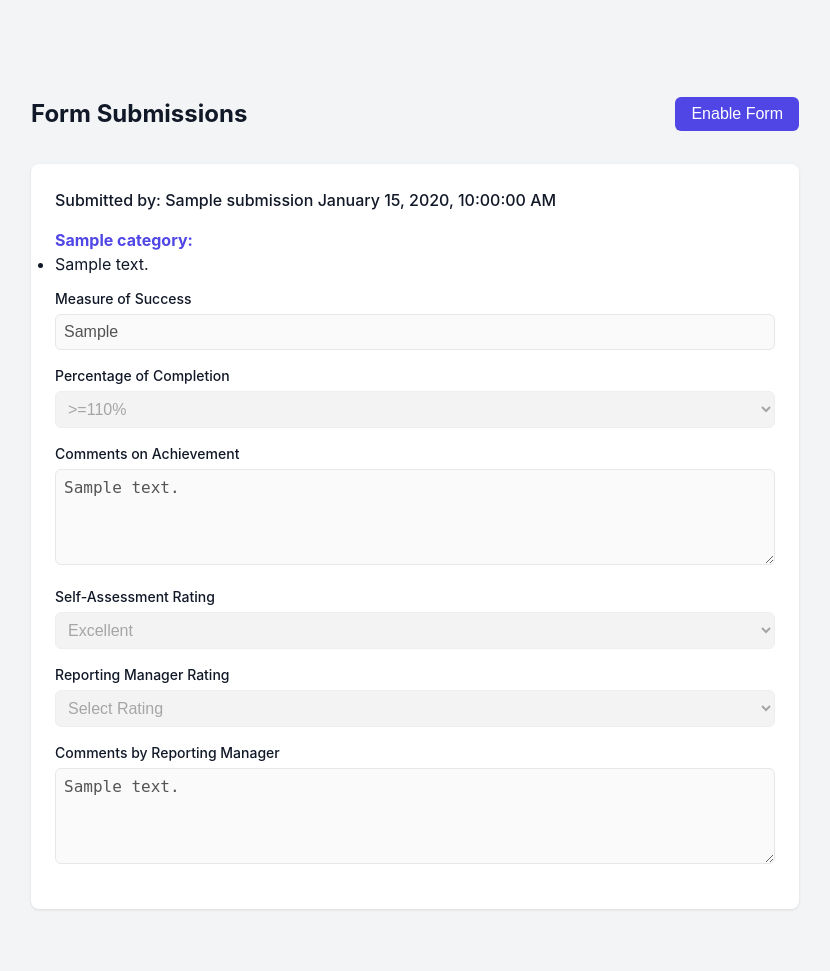
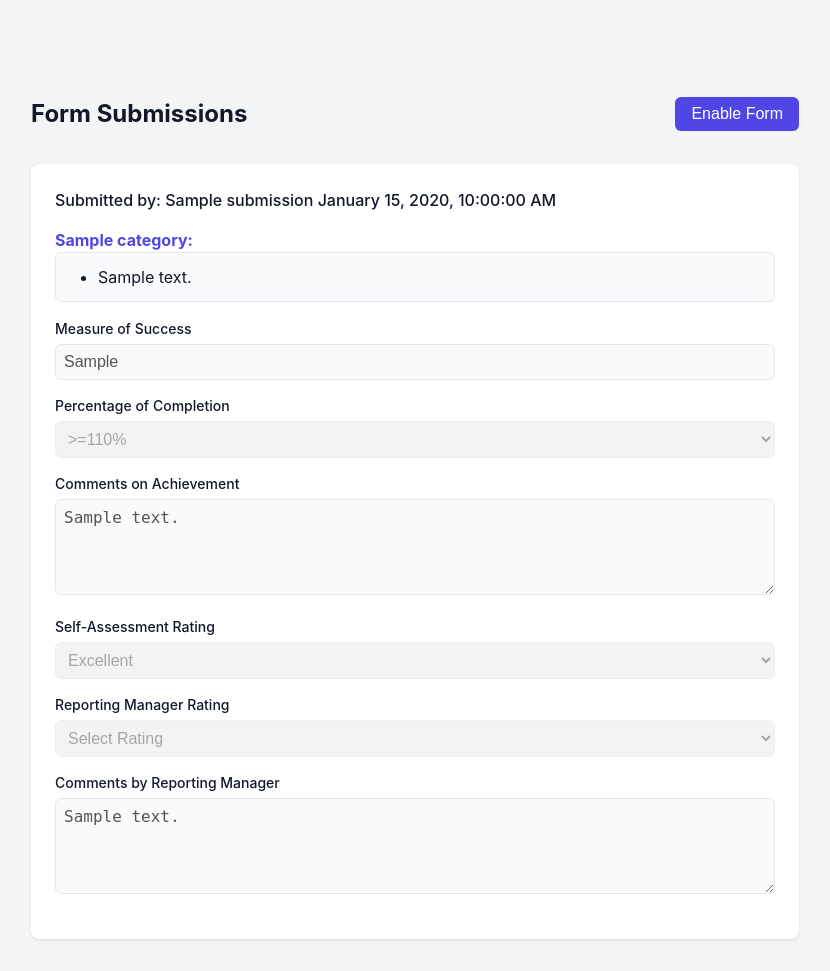
Before and after one commit to rahul-ofis/EAMS, a Flask app: template new/templates/forms_hr.html in a window 1280 px wide. Shown: the whole page, without its empty margins (353-1183 px from the left). Before the commit the page ends 910 px from the top, so only its background shows below. Run offline with Flask 3, Linux system fonts and the light colour scheme; the template is opened without the code that fills it: most values are stand-ins (such as "Sample title", 1, 10 or a date in 2020).

Commit message:
minor css changed

```diff
--- a/new/templates/forms_hr.html
+++ b/new/templates/forms_hr.html
@@ -34,6 +34,17 @@
     opacity: 1;
     color: #ff4444;
 }
+
+.critical-incidents-container {
+    padding: 0.75rem;
+    background-color: #f8fafc;
+    border-radius: 0.375rem;
+    border: 1px solid #e2e8f0;
+    margin-bottom: 1rem;
+}
+ul{
+    margin-left: 30px;
+}
 </style>
 <div class="forms-container">
     <div class="forms-header">
@@ -56,11 +67,13 @@
             {% if not category.endswith('-measure') and not category.endswith('-completion') and not category.endswith('-comments') and not category.endswith('-self-rating') and not category.endswith('-manager-rating') and not category.endswith('-manager-comments') %}
             <div class="submission-item">
                 <strong>{{ category }}:</strong>
-                <ul>
-                    {% for message in messages %}
-                    <li>{{ message }}</li>
-                    {% endfor %}
-                </ul>
+                <div class="critical-incidents-container">
+                    <ul>
+                        {% for message in messages %}
+                        <li>{{ message }}</li>
+                        {% endfor %}
+                    </ul>
+                </div>
             </div>
             <div class="form-group">
                 <label for="{{ category }}-measure">Measure of Success</label>
```
Also changed, not shown: new/templates/forms_manager.html (+19 -5 lines).
